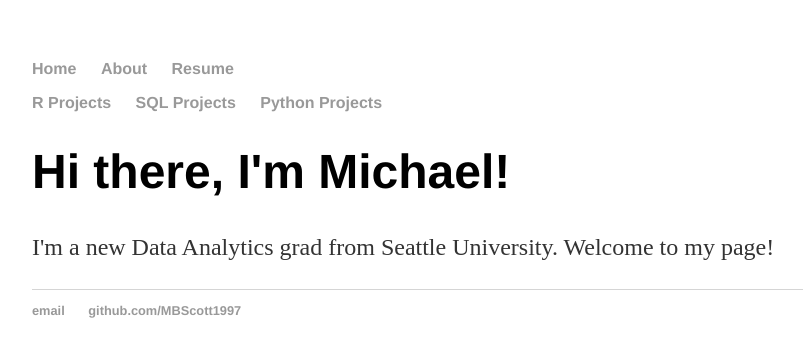
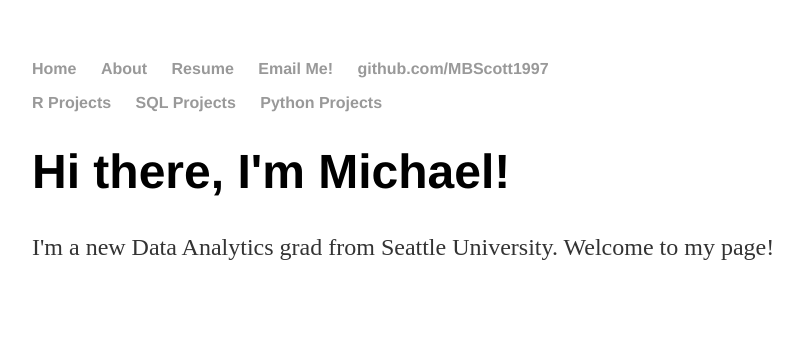
Before and after one commit to MBScott1997-zz/MBScott1997.github.io, a Jekyll site: the page built from index.html, in a window 1280 px wide. Shown: the top 357 px of the page, without its empty margins (160-963 px from the left). Built offline with Jekyll 4.4.1, drawn with Linux system fonts in a browser that asks for light colours; Markdown is read by kramdown in place of the engine named in the settings.

Commit message:
Update default.html

```diff
--- a/_layouts/default.html
+++ b/_layouts/default.html
@@ -11,6 +11,8 @@
         		<li><a href="/">Home</a></li>
 	        	<li><a href="/about">About</a></li>
         		<li><a href="https://drive.google.com/file/d/1ySdJp_ol4Xsaw3y7DcL00DeKnm9zy8H2/view?usp=sharing">Resume</a></li>
+        		<li><a href="mailto:MBScott1997@gmail.com">Email Me!</a></li>
+        		<li><a href="https://github.com/MBScott1997">github.com/MBScott1997</a></li>
     		</ul>
 		</nav>
 		<nav>
@@ -26,11 +28,5 @@
 				<p>I'm a new Data Analytics grad from Seattle University. Welcome to my page!<a </a></p>
     		</div><!-- /.blurb -->
 		</div><!-- /.container -->
-		<footer>
-    		<ul>
-        		<li><a href="mailto:MBScott1997@gmail.com">email</a></li>
-        		<li><a href="https://github.com/MBScott1997">github.com/MBScott1997</a></li>
-			</ul>
-		</footer>
 	</body>
 </html>
```
